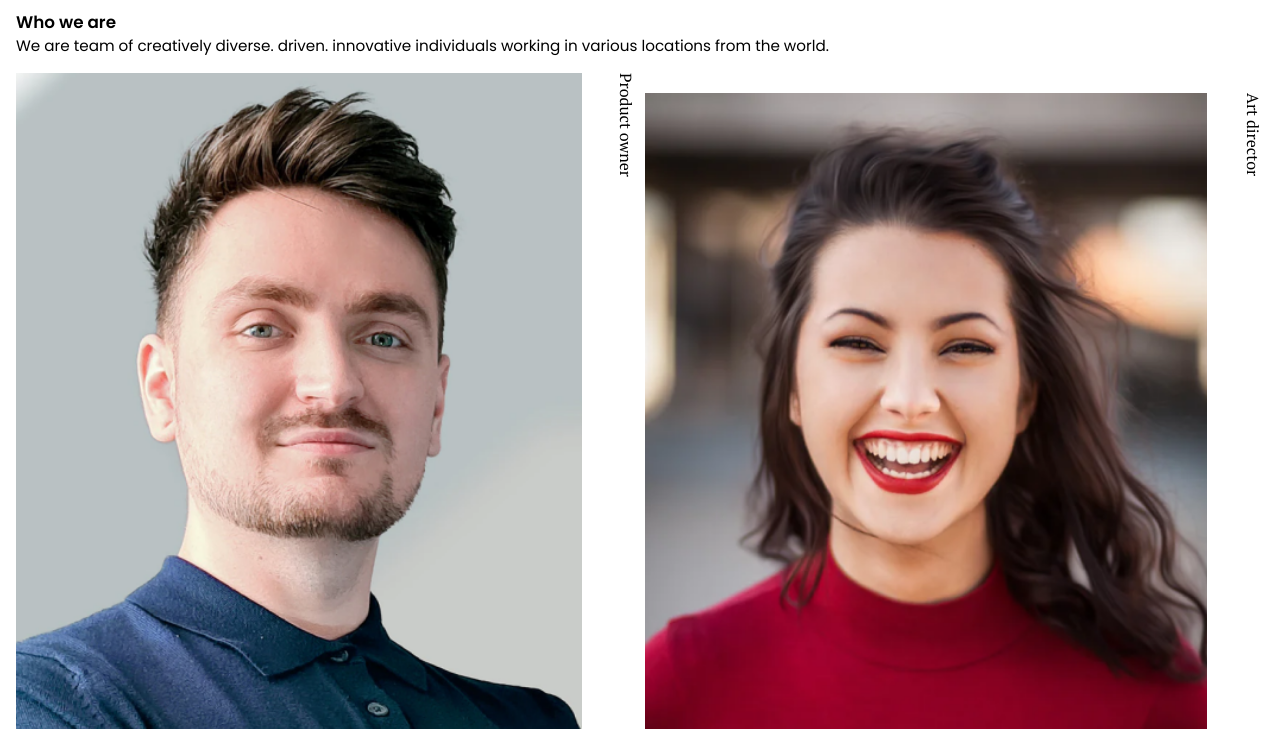
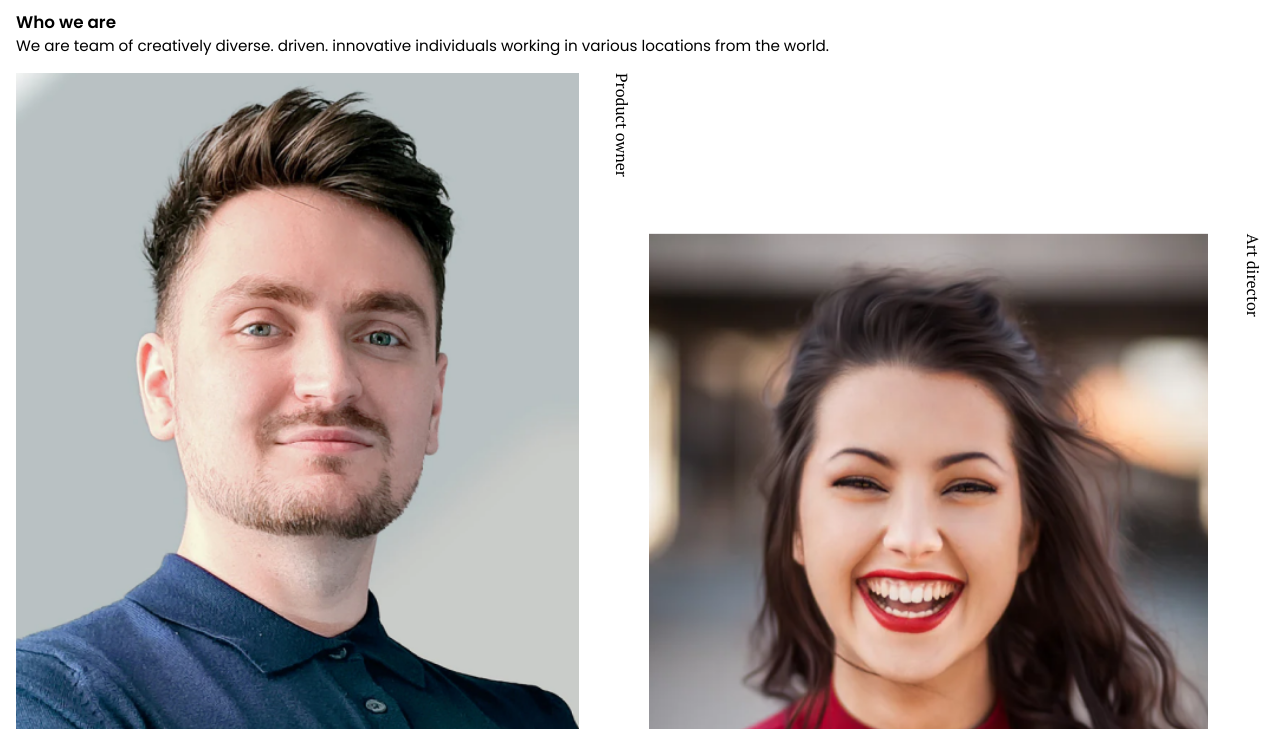
Before and after one commit to Keith-Web3/devchallenges, a plain HTML site: page my-team-page-master/index.html in a window 1280 px wide. Shown: the part 71-800 px from the top of the page. Drawn offline with Linux system fonts and the light colour scheme.

Commit message:
edited css file

```diff
--- a/my-team-page-master/index.css
+++ b/my-team-page-master/index.css
@@ -28,7 +28,7 @@ h2 {
 main {
   display: grid;
   grid-template: repeat(3, auto) / repeat(2, auto);
-  column-gap: calc(var(--spacer) * 0.5);
+  gap: calc(var(--spacer) * 2) var(--spacer);
 }
 .person {
   display: grid;
@@ -39,7 +39,7 @@ main {
   align-items: start;
 }
 .person:nth-of-type(even) {
-  translate: 0 20px;
+  translate: 0 20%;
 }
 img {
   display: block;
```
